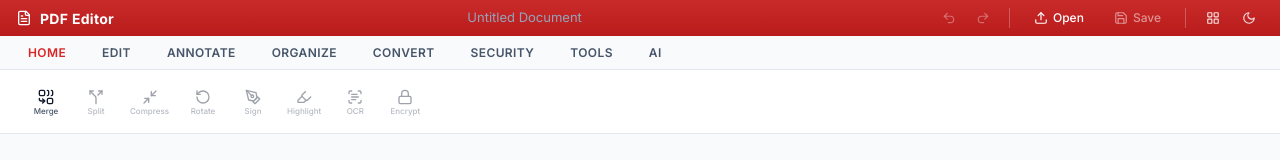
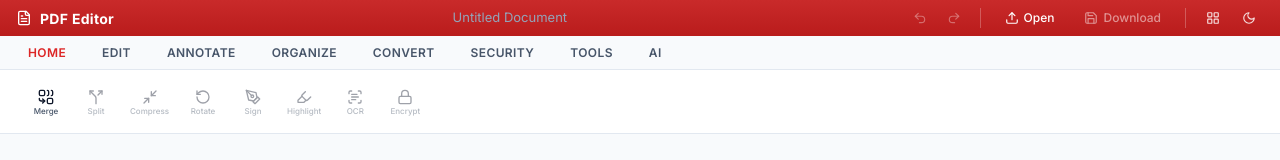
Before and after one commit to TheEightboys/pdfhub, a React (Vite) app: page / in a window 1280 px wide. Shown: the top 160 px of the page. Built offline with nearby package versions, Linux system fonts and the light colour scheme.

Commit message:
new changes

```diff
--- a/src/components/Layout/RibbonToolbar.tsx
+++ b/src/components/Layout/RibbonToolbar.tsx
@@ -316,9 +316,9 @@ export function RibbonToolbar({ onOpenFile }: RibbonToolbarProps) {
                             <span>Restore</span>
                         </button>
                     )}
-                    <button className="ribbon-action" onClick={handleDownload} disabled={!activeDocument} title="Save">
+                    <button className="ribbon-action" onClick={handleDownload} disabled={!activeDocument} title="Download">
                         <Save size={14} />
-                        <span>Save</span>
+                        <span>Download</span>
                     </button>
                     {hasSavedDoc && (
                         <button className="ribbon-icon-btn" onClick={handleClearStorage} title="Clear saved document">
```
